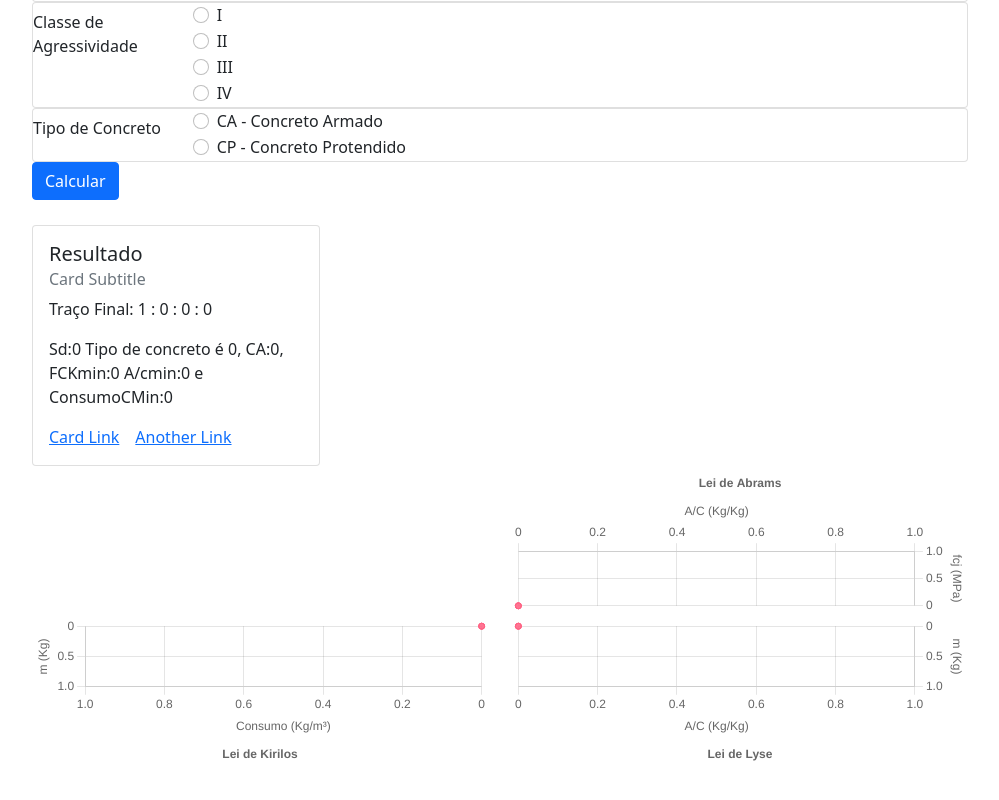
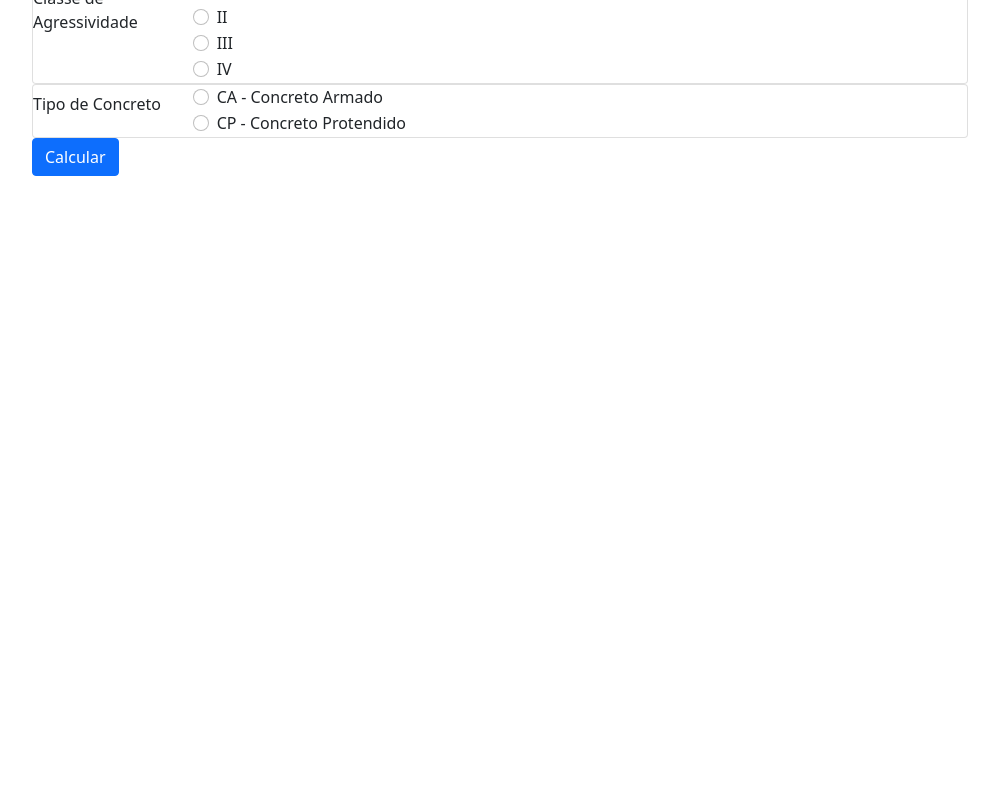
Before and after one commit to thejoaovitor/app-dosagem, a React (Create React App) app: page / in a window 1280 px wide. Shown: the part 680-1480 px from the top of the page, without its empty margins (140-1139 px from the left). After the commit the page ends 904 px from the top, so only its background shows below. Built offline with nearby package versions, Linux system fonts and the light colour scheme.

Commit message:
Removed public template files, display and hiding results

```diff
--- a/public/index.html
+++ b/public/index.html
@@ -22,7 +22,6 @@
       manifest.json provides metadata used when your web app is installed on a
       user's mobile device or desktop. See https://developers.google.com/web/fundamentals/web-app-manifest/
     -->
-    //<link rel="manifest" href="%PUBLIC_URL%/manifest.json" />
     <!--
       Notice the use of %PUBLIC_URL% in the tags above.
       It will be replaced with the URL of the `public` folder during the build.
--- a/src/App.js
+++ b/src/App.js
@@ -10,7 +10,7 @@ import {
   InputGroup,
   Card,
   Navbar,
-  Badge
+  Badge,
 } from "react-bootstrap";
 //import Accordion from 'react-bootstrap/Accordion'
 import React, { useEffect, useState } from "react";
@@ -23,9 +23,8 @@ import {
   Title,
   Tooltip,
   Legend,
-} from 'chart.js';
-import { Line, Scatter } from 'react-chartjs-2';
-
+} from "chart.js";
+import { Line, Scatter } from "react-chartjs-2";
 
 ChartJS.register(
   CategoryScale,
@@ -38,7 +37,6 @@ ChartJS.register(
 );
 
 function App() {
-
   var [ac1, setAc1] = useState(0);
   var [fcj1, setFcj1] = useState(0);
   var [m1, setM1] = useState(0);
@@ -67,19 +65,27 @@ function App() {
   var [cFinal, setCFinal] = useState(0);
   var [bFinal, setBFinal] = useState(0);
 
+  const [isShowingResult, setIsShowingResult] = useState(false);
+
+  useEffect(() => {
+    if (isShowingResult === true){
+      document.getElementById("result").scrollIntoView()
+    }
+}, [isShowingResult]);// This is be executed when the state changes
+
   const AnswerChangeHandler = (e) => {
-    if (e.target.name === "sd"){
-			sd = parseFloat(e.target.value)
+    if (e.target.name === "sd") {
+      sd = parseFloat(e.target.value);
       setSd(parseFloat(e.target.value));
       console.log(sd);
     }
-    if (e.target.name === "ca"){
-    	ca = parseInt(e.target.value)
-			setCa(parseInt(e.target.value))
+    if (e.target.name === "ca") {
+      ca = parseInt(e.target.value);
+      setCa(parseInt(e.target.value));
       console.log(ca);
     }
-		if (e.target.name === "tc"){
-			tc = e.target.value
+    if (e.target.name === "tc") {
+      tc = e.target.value;
       setTc(e.target.value);
       console.log(tc);
     }
@@ -88,54 +94,50 @@ function App() {
   };
 
   function setMinimumValues() {
-      if (tc === "CP"){
-        if (ca === 1){
+    if (tc === "CP") {
+      if (ca === 1) {
         setAcMin(0.6);
         setFckMin(25);
         setCcMin(260);
-        } else if (ca === 2){
-         setAcMin(0.55)
-         setFckMin(30)
-         setCcMin(280)
-       } else if (ca === 3){
-         setAcMin(0.5)
-         setFckMin(35)
-         setCcMin(320)
-       } else if (ca === 4){
-         setAcMin(0.45)
-         setFckMin(40)
-         setCcMin(360)
+      } else if (ca === 2) {
+        setAcMin(0.55);
+        setFckMin(30);
+        setCcMin(280);
+      } else if (ca === 3) {
+        setAcMin(0.5);
+        setFckMin(35);
+        setCcMin(320);
+      } else if (ca === 4) {
+        setAcMin(0.45);
+        setFckMin(40);
+        setCcMin(360);
       }
     }
 
-      if (tc === "CA"){
-       if (ca === 1){
-         setAcMin(0.65)
-         setFckMin(20)
-         setCcMin(260)
-       } else if (ca === 2){
-        setAcMin(0.6)
-        setFckMin(25)
-        setCcMin(280)
-      } else if (ca === 3){
-        setAcMin(0.55)
-        setFckMin(30)
-        setCcMin(320)
-      } else if (ca === 4){
-        setAcMin(0.45)
-        setFckMin(40)
-        setCcMin(360)
+    if (tc === "CA") {
+      if (ca === 1) {
+        setAcMin(0.65);
+        setFckMin(20);
+        setCcMin(260);
+      } else if (ca === 2) {
+        setAcMin(0.6);
+        setFckMin(25);
+        setCcMin(280);
+      } else if (ca === 3) {
+        setAcMin(0.55);
+        setFckMin(30);
+        setCcMin(320);
+      } else if (ca === 4) {
+        setAcMin(0.45);
+        setFckMin(40);
+        setCcMin(360);
       }
     }
 
-   console.log({sd,ca,tc,acMin,fckMin,ccMin})
+    console.log({ sd, ca, tc, acMin, fckMin, ccMin });
   }
 
-
-
-
-  const calculateResult = () => {
-
+  function calculateResult() {
     m1 = +document.getElementById("m1").value;
     ac1 = +document.getElementById("ac1").value;
     fcj1 = +document.getElementById("fcj1").value;
@@ -151,84 +153,105 @@ function App() {
     fcj3 = +document.getElementById("fcj3").value;
     const me3 = +document.getElementById("me3").value;
 
-		setAc1(ac1)
-		setFcj1(fcj1)
-    setM1(m1)
-    setC1((me1*1000)/(1+m1+ac1))
+    setAc1(ac1);
+    setFcj1(fcj1);
+    setM1(m1);
+    setC1((me1 * 1000) / (1 + m1 + ac1));
 
+    setAc2(ac2);
+    setFcj2(fcj2);
+    setM2(m2);
+    setC2((me2 * 1000) / (1 + m2 + ac2));
 
-		setAc2(ac2)
-		setFcj2(fcj2)
-    setM2(m2)
-    setC2((me2*1000)/(1+m2+ac2))
-
-		setAc3(ac3)
-		setFcj3(fcj3)
-    setM3(m3)
-    setC3((me3*1000)/(1+m3+ac3))
+    setAc3(ac3);
+    setFcj3(fcj3);
+    setM3(m3);
+    setC3((me3 * 1000) / (1 + m3 + ac3));
 
     ta = +document.getElementById("ta").value;
     fck = +document.getElementById("fck").value;
 
-    console.log({ta,fck,sd})
+    console.log({ ta, fck, sd });
 
     const x =
       log(fcj1, 10) * (2 * ac1 - ac2 - ac3) +
       log(fcj2, 10) * (2 * ac2 - ac1 - ac3) +
       log(fcj3, 10) * (2 * ac3 - ac1 - ac2);
 
-    const y = 2*(Math.pow(ac1, 2) +
+    const y =
+      2 * (Math.pow(ac1, 2) + Math.pow(ac2, 2) + Math.pow(ac3, 2)) -
+      2 * (ac1 * ac2 + ac1 * ac3 + ac2 * ac3);
+
+    const b = x / y;
+    const k1 = Math.pow(
+      10,
+      (1 / 3) *
+        (log(fcj1, 10) + log(fcj2, 10) + log(fcj3, 10) - b * (ac1 + ac2 + ac3))
+    );
+    const k2 = Math.pow(10, -b);
+    const k4 =
+      (m1 * ac1 + m2 * ac2 + m3 * ac3 - m2 * (ac1 + ac2 + ac3)) /
+      (Math.pow(ac1, 2) +
         Math.pow(ac2, 2) +
-    Math.pow(ac3, 2)) -
-    2*(ac1 * ac2 + ac1 * ac3 + ac2 * ac3);
+        Math.pow(ac3, 2) -
+        Math.pow(ac1 + ac2 + ac3, 2) / 3);
 
-    const b = x/y;
-    const k1 = Math.pow(10,(1/3*(log(fcj1,10)+log(fcj2,10)+log(fcj3,10)-(b*(ac1+ac2+ac3)))))
-    const k2 = Math.pow(10,-b)
-    const k4 = ((m1*ac1+m2*ac2+m3*ac3)-(m2*(ac1+ac2+ac3)))/
-    ((Math.pow(ac1,2))+(Math.pow(ac2,2))+(Math.pow(ac3,2))-
-    (Math.pow((ac1+ac2+ac3),2)/3));
+    const c1 = (me1 * 1000) / (1 + m1 + ac1);
+    const c2 = (me2 * 1000) / (1 + m2 + ac2);
+    const c3 = (me3 * 1000) / (1 + m3 + ac3);
 
-    const c1 = (me1*1000)/(1+m1+ac1);
-    const c2 = (me2*1000)/(1+m2+ac2);
-    const c3 = (me3*1000)/(1+m3+ac3);
+    const k6 =
+      (1000 * 3 * (m1 / c1 + m2 / c2 + m3 / c3) -
+        1000 * (1 / c1 + 1 / c2 + 1 / c3) * (m1 + m2 + m3)) /
+      (3 * (Math.pow(m1, 2) + Math.pow(m2, 2) + Math.pow(m3, 2)) -
+        Math.pow(m1 + m2 + m3, 2));
+    const k5 = (1000 * (1 / c1 + 1 / c2 + 1 / c3) - k6 * (m1 + m2 + m3)) / 3;
+    const k3 = m2 - (k4 * (ac1 + ac2 + ac3)) / 3;
 
-    const k6 = (1000*3*(m1/c1+m2/c2+m3/c3)-1000*(1/c1+1/c2+1/c3)*(m1+m2+m3))/
-    (3*(Math.pow(m1,2)+Math.pow(m2,2)+Math.pow(m3,2))-Math.pow(m1+m2+m3,2));
-    const k5 = ((1000*(1/c1+1/c2+1/c3))-(k6*(m1+m2+m3)))/3;
-    const k3 = m2 - k4*(ac1+ac2+ac3)/3
-
-		if (fck<fckMin){
-			fcjFinal = fckMin + 1.65 * sd
+    if (fck < fckMin) {
+      fcjFinal = fckMin + 1.65 * sd;
     } else {
-			fcjFinal = fck + 1.65 * sd
+      fcjFinal = fck + 1.65 * sd;
     }
 
-		acFinal = (log(k1,10)-log(fcjFinal,10))/log(k2,10)
+    acFinal = (log(k1, 10) - log(fcjFinal, 10)) / log(k2, 10);
 
+    mFinal = k3 + acFinal * k4;
 
-
-		mFinal = k3 + (acFinal*k4)
-
-		if (acFinal>acMin){ //atenção aqui, essa validação ocorre antes ou depois do calculo do mFinal?
-			acFinal = acMin
+    if (acFinal > acMin) {
+      //atenção aqui, essa validação ocorre antes ou depois do calculo do mFinal?
+      acFinal = acMin;
     }
 
-
-		areiaFinal = (ta*(1+mFinal)/100)-1
-		cFinal = 1000/(k5+(k6*mFinal))
-		if (cFinal<ccMin){
-			cFinal = ccMin
+    areiaFinal = (ta * (1 + mFinal)) / 100 - 1;
+    cFinal = 1000 / (k5 + k6 * mFinal);
+    if (cFinal < ccMin) {
+      cFinal = ccMin;
     }
 
-		bFinal = mFinal-areiaFinal
+    bFinal = mFinal - areiaFinal;
 
-		console.log( {x,y,b,k1,k2,k3,k4,k5,k6,fcjFinal,acFinal,mFinal,areiaFinal,cFinal} );
-		console.log( {areiaFinal,bFinal,acFinal} );
+    console.log({
+      x,
+      y,
+      b,
+      k1,
+      k2,
+      k3,
+      k4,
+      k5,
+      k6,
+      fcjFinal,
+      acFinal,
+      mFinal,
+      areiaFinal,
+      cFinal,
+    });
+    console.log({ areiaFinal, bFinal, acFinal });
 
-		setAreiaFinal(areiaFinal)
-		setBFinal(bFinal)
-		setAcFinal(acFinal)
+    setAreiaFinal(areiaFinal.toFixed(2));
+    setBFinal(bFinal.toFixed(2));
+    setAcFinal(acFinal.toFixed(2));
 
     //console.log(validated)
   };
@@ -240,6 +263,13 @@ function App() {
 
     if (form.checkValidity() === false) {
       setValidated(false);
+      setIsShowingResult(false)
+    } else {
+      calculateResult()
+      setIsShowingResult(true)
+      if (isShowingResult === true){
+        document.getElementById("result").scrollIntoView()
+      }
     }
 
     setValidated(true);
@@ -260,32 +290,32 @@ function App() {
     responsive: true,
     maintainAspectRatio: false,
     scales: {
-			x:{
+      x: {
         beginAtZero: true,
         title: {
           display: true,
-          text: 'A/C (Kg/Kg)'
-        }
+          text: "A/C (Kg/Kg)",
         },
-			y:{
+      },
+      y: {
         beginAtZero: true,
         reverse: true,
-        position: 'right',
+        position: "right",
         title: {
           display: true,
-          text: 'm (Kg)'
-        }
-			}
+          text: "m (Kg)",
+        },
+      },
     },
     plugins: {
       title: {
         display: true,
-				text: 'Lei de Lyse',
-        position: 'bottom'
+        text: "Lei de Lyse",
+        position: "bottom",
       },
       legend: {
         display: false,
-      }
+      },
     },
   };
 
@@ -293,32 +323,32 @@ function App() {
     responsive: true,
     maintainAspectRatio: false,
     scales: {
-			x:{
+      x: {
         beginAtZero: true,
         reverse: true,
         title: {
           display: true,
-          text: 'Consumo (Kg/m³)'
-        }
+          text: "Consumo (Kg/m³)",
         },
-			y:{
+      },
+      y: {
         beginAtZero: true,
         reverse: true,
         title: {
           display: true,
-          text: 'm (Kg)'
-        }
-			}
+          text: "m (Kg)",
+        },
+      },
     },
     plugins: {
       title: {
         display: true,
-				text: 'Lei de Kirilos',
-        position: 'bottom'
+        text: "Lei de Kirilos",
+        position: "bottom",
       },
       legend: {
         display: false,
-      }
+      },
     },
   };
 
@@ -326,31 +356,31 @@ function App() {
     responsive: true,
     maintainAspectRatio: false,
     scales: {
-			x:{
+      x: {
         beginAtZero: true,
-        position: 'top',
+        position: "top",
         title: {
           display: true,
-          text: 'A/C (Kg/Kg)'
-        }
+          text: "A/C (Kg/Kg)",
         },
-			y:{
+      },
+      y: {
         beginAtZero: true,
-        position: 'right',
+        position: "right",
         title: {
           display: true,
-          text: 'fcj (MPa)'
-        }
-			}
+          text: "fcj (MPa)",
+        },
+      },
     },
     plugins: {
       title: {
         display: true,
-				text: 'Lei de Abrams',
+        text: "Lei de Abrams",
       },
       legend: {
         display: false,
-      }
+      },
     },
   };
 
@@ -358,38 +388,50 @@ function App() {
     datasets: [
       {
         //label: 'Dataset 1',
-				data: [{ x: ac1, y: fcj1 }, { x: ac2, y: fcj2 }, { x: ac3, y: fcj3 }],
-				borderColor: 'rgb(255, 99, 132)',
-				backgroundColor: 'rgba(255, 99, 132, 0.5)',
+        data: [
+          { x: ac1, y: fcj1 },
+          { x: ac2, y: fcj2 },
+          { x: ac3, y: fcj3 },
+        ],
+        borderColor: "rgb(255, 99, 132)",
+        backgroundColor: "rgba(255, 99, 132, 0.5)",
         showLine: true,
-				tension: 0.4
-			}
+        tension: 0.4,
+      },
     ],
   };
 
   const dataKirilos = {
     datasets: [
       {
-				label: 'Dataset 1',
-				data: [{ x: c1, y: m1 }, { x: c2, y: m2 }, { x: c3, y: m3 }],
-				borderColor: 'rgb(255, 99, 132)',
-				backgroundColor: 'rgba(255, 99, 132, 0.5)',
+        label: "Dataset 1",
+        data: [
+          { x: c1, y: m1 },
+          { x: c2, y: m2 },
+          { x: c3, y: m3 },
+        ],
+        borderColor: "rgb(255, 99, 132)",
+        backgroundColor: "rgba(255, 99, 132, 0.5)",
         showLine: true,
-				tension: 0.4
-			}
+        tension: 0.4,
+      },
     ],
   };
 
   const dataLyse = {
     datasets: [
       {
-				label: 'Dataset 1',
-				data: [{ x: ac1, y: m1 }, { x: ac2, y: m2 }, { x: ac3, y: m3 }],
-				borderColor: 'rgb(255, 99, 132)',
-				backgroundColor: 'rgba(255, 99, 132, 0.5)',
+        label: "Dataset 1",
+        data: [
+          { x: ac1, y: m1 },
+          { x: ac2, y: m2 },
+          { x: ac3, y: m3 },
+        ],
+        borderColor: "rgb(255, 99, 132)",
+        backgroundColor: "rgba(255, 99, 132, 0.5)",
         showLine: true,
-				tension: 0.4
-			}
+        tension: 0.4,
+      },
     ],
   };
 
@@ -410,7 +452,7 @@ function App() {
             <Navbar.Brand>Calculadora de Dosagem de Concreto</Navbar.Brand>
           </Container>
         </Navbar>
-        <Container className="my-5" style={{maxWidth: 960}}>
+        <Container className="my-5" style={{ maxWidth: 960 }}>
           <Form noValidate validated={validated} onSubmit={handleSubmit}>
             <Row>
               <h3>Ensaio 1</h3>
@@ -699,8 +741,22 @@ function App() {
                       value={4.0}
                       onChange={AnswerChangeHandler}
                     />
-                    <Form.Check type="radio" label="B" name="sd" id="b" value={5.5} onChange={AnswerChangeHandler}/>
-                    <Form.Check type="radio" label="C" name="sd" id="c" value={7} onChange={AnswerChangeHandler}/>
+                    <Form.Check
+                      type="radio"
+                      label="B"
+                      name="sd"
+                      id="b"
+                      value={5.5}
+                      onChange={AnswerChangeHandler}
+                    />
+                    <Form.Check
+                      type="radio"
+                      label="C"
+                      name="sd"
+                      id="c"
+                      value={7}
+                      onChange={AnswerChangeHandler}
+                    />
                   </Col>
                 </Form.Group>
               </fieldset>
@@ -721,9 +777,27 @@ function App() {
                       required
                       onChange={AnswerChangeHandler}
                     />
-                    <Form.Check type="radio" label="II" name="ca" value="2" onChange={AnswerChangeHandler}/>
-                    <Form.Check type="radio" label="III" name="ca" value="3" onChange={AnswerChangeHandler}/>
-                    <Form.Check type="radio" label="IV" name="ca" value="4" onChange={AnswerChangeHandler}/>
+                    <Form.Check
+                      type="radio"
+                      label="II"
+                      name="ca"
+                      value="2"
+                      onChange={AnswerChangeHandler}
+                    />
+                    <Form.Check
+                      type="radio"
+                      label="III"
+                      name="ca"
+                      value="3"
+                      onChange={AnswerChangeHandler}
+                    />
+                    <Form.Check
+                      type="radio"
+                      label="IV"
+                      name="ca"
+                      value="4"
+                      onChange={AnswerChangeHandler}
+                    />
                   </Col>
                 </Form.Group>
               </fieldset>
@@ -756,30 +830,30 @@ function App() {
                 </Form.Group>
               </fieldset>
             </Card>
-            <Button variant="primary" type="submit" onClick={calculateResult}>
+            <Button variant="primary" type="submit">
               Calcular
             </Button>
           </Form>
 
-          <Badge bg="secondary"> New</Badge>
-          <Card style={{ width: '18rem' }}>
+          {isShowingResult && (<Card id="result">
             <Card.Body>
               <Card.Title>Resultado</Card.Title>
-    <Card.Subtitle className="mb-2 text-muted">Card Subtitle</Card.Subtitle>
+              <Card.Subtitle className="mb-2 text-muted">
+                Card Subtitle
+              </Card.Subtitle>
+              <h2>Traço Final: 1 : {areiaFinal} : {bFinal} : {acFinal} </h2>
               <Card.Text>
-			Traço Final: 1 : {areiaFinal} : {bFinal} : {acFinal}
+                Teste
               </Card.Text>
               <Card.Text>
-      Sd:{sd} Tipo de concreto é {tc}, CA:{ca}, FCKmin:{fckMin} A/cmin:{acMin} e ConsumoCMin:{ccMin}
+                Sd:{sd} Tipo de concreto é {tc}, CA:{ca}, FCKmin:{fckMin}{" "}
+                A/cmin:{acMin} e ConsumoCMin:{ccMin}
               </Card.Text>
-    <Card.Link href="#">Card Link</Card.Link>
-    <Card.Link href="#">Another Link</Card.Link>
-  </Card.Body>
-</Card>
               <Row>
                 <Col xs={6}></Col>
                 <Col xs={6}>
-  <Scatter options={optionsAbrams} data={dataAbrams} /> </Col>
+                  <Scatter options={optionsAbrams} data={dataAbrams} />{" "}
+                </Col>
               </Row>
               <Row>
                 <Col xs={6}>
@@ -790,13 +864,12 @@ function App() {
                 </Col>
               </Row>
 
-
+            </Card.Body>
+          </Card>)}
         </Container>
       </div>
     </div>
   );
-
-
 }
 
 export default App;
```
Also changed, not shown: public/logo192.png (deleted), public/logo512.png (deleted), public/manifest.json (deleted). Lines whose indentation alone changed are shown as unchanged.
